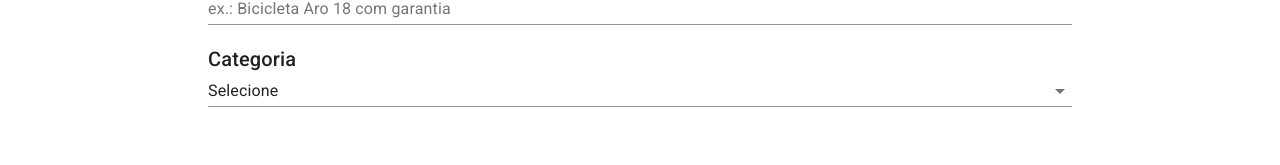
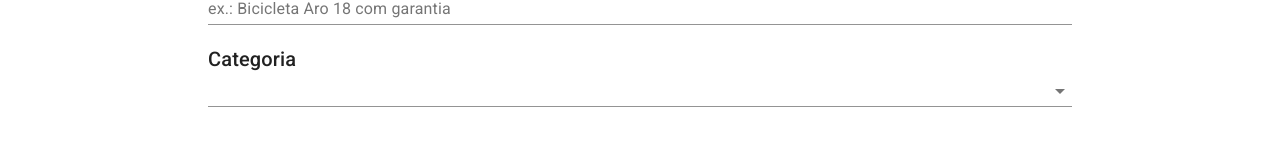
Before and after one commit to hamiltontborges/anunx, a Next.js app: page /user/publish in a window 1280 px wide. Shown: the part 336-501 px from the top of the page. Built offline with nearby package versions, Linux system fonts and the light colour scheme.

Commit message:
validacao do campo categoria

```diff
--- a/pages/user/publish.js
+++ b/pages/user/publish.js
@@ -3,16 +3,18 @@ import { Formik } from 'formik'
 import { object, string, number, date, InferType } from 'yup'
 import { useDropzone } from 'react-dropzone'
 import { makeStyles } from '@material-ui/core/styles'
-import { DeleteForever } from '@material-ui/icons'
+import { DeleteForever, ErrorSharp } from '@material-ui/icons'
 
 import {
   Box,
   Button,
   Container,
   FormControl,
+  FormHelperText,
   IconButton,
   InputAdornment,
   InputLabel,
+  MenuItem,
   OutlinedInput,
   Select,
   TextField,
@@ -86,6 +88,7 @@ const validationSchema = object({
     .min(6, 'Escreva um título maior')
     .max(100, 'Título muito grande')
     .required('Campo obrigatório'),
+  category: string().required('Campo obrigatório')
 
 })
 
@@ -120,6 +123,7 @@ const Publish = () => {
       <Formik
         initialValues={{
           title: '',
+          category: '',
         }}
         validationSchema={validationSchema}
         onSubmit={(values) => {
@@ -165,29 +169,30 @@ const Publish = () => {
                     <Typography component="h6" variant="h6" color="textPrimary">
                       Categoria
                     </Typography>
-                    <Select
-                      native
-                      value=''
-                      fullWidth
-                      onChange={() => { }}
-                      inputProps={{
-                        name: 'age',
-                      }}
-                    >
-                      <option value="">Selecione</option>
-                      <option value={1}>Bebê e Criança</option>
-                      <option value={2}>Moda</option>
-                      <option value={3}>Carros, Motos e Barcos</option>
-                      <option value={4}>Serviços</option>
-                      <option value={5}>Lazer</option>
-                      <option value={6}>Animais</option>
-                      <option value={7}>Móveis, Casa e Jardim</option>
-                      <option value={8}>Imóveis</option>
-                      <option value={9}>Equipamentos e Ferramentas</option>
-                      <option value={10}>Celulares e Tablets</option>
-                      <option value={11}>Esporte</option>
-                      <option value={12}>Tecnologia</option>
-                    </Select>
+                    <FormControl error={errors.category} fullWidth>
+                      <Select
+                        name="category"
+                        value={values.category}
+                        fullWidth
+                        onChange={handleChange}
+                      >
+                        <MenuItem value='Moda'>Moda</MenuItem>
+                        <MenuItem value='Carros, Motos e Barcos'>Carros, Motos e Barcos</MenuItem>
+                        <MenuItem value='Bebê e Criança'>Bebê e Criança</MenuItem>
+                        <MenuItem value='Serviços'>Serviços</MenuItem>
+                        <MenuItem value='Lazer'>Lazer</MenuItem>
+                        <MenuItem value='Animais'>Animais</MenuItem>
+                        <MenuItem value='Móveis, Casa e Jardim'>Móveis, Casa e Jardim</MenuItem>
+                        <MenuItem value='Imóveis'>Imóveis</MenuItem>
+                        <MenuItem value='Equipamentos e Ferramentas'>Equipamentos e Ferramentas</MenuItem>
+                        <MenuItem value='Celulares e Tablets'>Celulares e Tablets</MenuItem>
+                        <MenuItem value='Esporte'>Esporte</MenuItem>
+                        <MenuItem value='Tecnologia'>Tecnologia</MenuItem>
+                      </Select>
+                      <FormHelperText>
+                        {errors.category}
+                      </FormHelperText>
+                    </FormControl>
                   </Box>
                 </Container>
 
```
